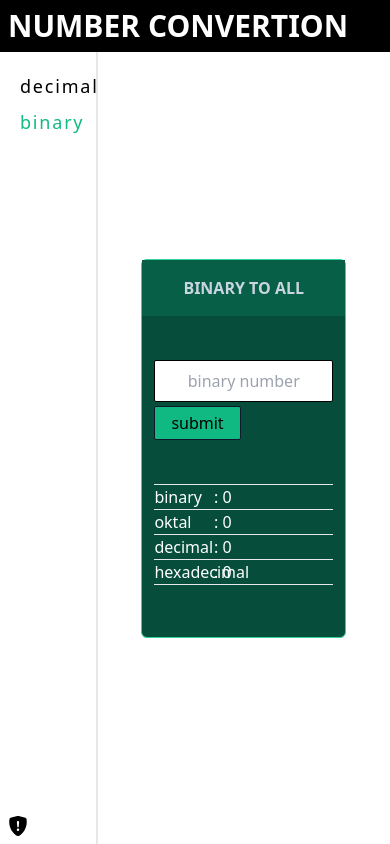
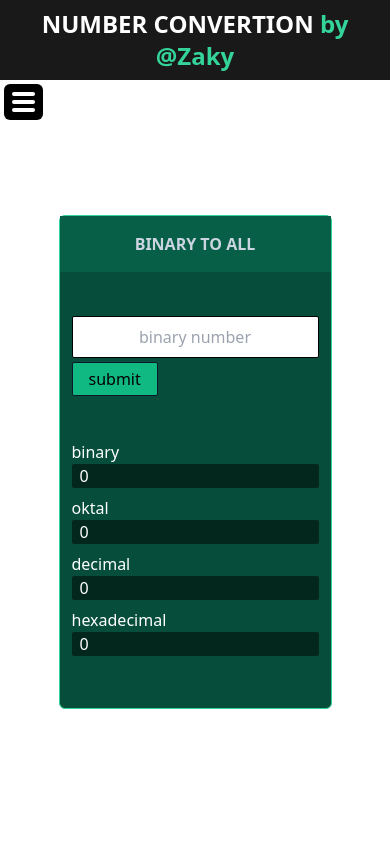
Before and after one commit to CodeWithZaky/number-converter, a Next.js app: page /binary in a window 390 px wide. Built offline with nearby package versions, Linux system fonts and the light colour scheme.

Commit message:
add mobile nav link

```diff
--- a/src/app/binary/page.js
+++ b/src/app/binary/page.js
@@ -74,7 +74,7 @@ const Biner = () => {
   };
 
   return (
-    <section className="h-full w-[70%] mx-auto rounded-md border border-emerald-400 bg-emerald-900 flex flex-col justify-center items-center">
+    <section className="h-auto w-[70%] mx-auto rounded-md border border-emerald-400 bg-emerald-900 flex flex-col justify-center items-center transition-all">
       <h1 className="bg-emerald-800 text-slate-300 w-full py-4 mb-5 text-center font-semibold">
         BINARY TO ALL
       </h1>
@@ -94,22 +94,22 @@ const Biner = () => {
             submit
           </button>
         </form>
-        <div className="text-white my-10">
-          <div className="flex w-full border-y">
-            <p className="w-1/3">binary</p>
-            <p className="w-2/3">{`: ${binary}`}</p>
+        <div className="text-white my-10 space-y-2">
+          <div className="flex flex-col w-full">
+            <p className="">binary</p>
+            <p className="w-full bg-black/50 px-2 rounded-sm">{`${binary}`}</p>
           </div>
-          <div className="flex w-full border-b">
-            <p className="w-1/3">oktal</p>
-            <p className="w-2/3">{`: ${oktal}`}</p>
+          <div className="flex flex-col w-full">
+            <p className="">oktal</p>
+            <p className="w-full bg-black/50 px-2 rounded-sm">{`${oktal}`}</p>
           </div>
-          <div className="flex w-full border-b">
-            <p className="w-1/3">decimal</p>
-            <p className="w-2/3">{`: ${decimal}`}</p>
+          <div className="flex flex-col w-full">
+            <p className="">decimal</p>
+            <p className="w-full bg-black/50 px-2 rounded-sm">{`${decimal}`}</p>
           </div>
-          <div className="flex w-full border-b">
-            <p className="w-1/3">hexadecimal</p>
-            <p className="w-2/3">{`: ${hexadecimal}`}</p>
+          <div className="flex flex-col w-full">
+            <p className="">hexadecimal</p>
+            <p className="w-full bg-black/50 px-2 rounded-sm">{`${hexadecimal}`}</p>
           </div>
         </div>
       </div>
--- a/src/app/decimal/page.js
+++ b/src/app/decimal/page.js
@@ -51,7 +51,7 @@ const Decimal = () => {
   };
 
   return (
-    <section className="h-full w-[70%] mx-auto rounded-md border border-emerald-400 bg-emerald-900 flex flex-col justify-center items-center">
+    <section className="h-auto w-[70%] mx-auto rounded-md border border-emerald-400 bg-emerald-900 flex flex-col justify-center items-center transition-all">
       <h1 className="bg-emerald-800 text-slate-300 w-full py-4 mb-5 text-center font-semibold">
         DECIMAL TO ALL
       </h1>
@@ -71,23 +71,23 @@ const Decimal = () => {
             submit
           </button>
         </form>
-        <div className="text-white my-10">
-          <div className="flex w-full border-y">
-            <p className="w-1/3">binary</p>
-            <p className="w-2/3">{`: ${binary}`}</p>
+        <div className="text-white my-10 space-y-2">
+          <div className="flex flex-col w-full">
+            <p className="">decimal</p>
+            <p className="w-full bg-black/50 px-2 rounded-sm">{`${decimal}`}</p>
           </div>
-          <div className="flex w-full border-b">
-            <p className="w-1/3">decimal</p>
-            <p className="w-2/3">{`: ${decimal}`}</p>
+          <div className="flex flex-col w-full">
+            <p className="">binary</p>
+            <p className="w-full bg-black/50 px-2 rounded-sm">{`${binary}`}</p>
+          </div>
+          <div className="flex flex-col w-full">
+            <p className="">oktal</p>
+            <p className="w-full bg-black/50 px-2 rounded-sm">{`${oktal}`}</p>
           </div>
 
-          <div className="flex w-full border-b">
-            <p className="w-1/3">oktal</p>
-            <p className="w-2/3">{`: ${oktal}`}</p>
-          </div>
-          <div className="flex w-full border-b">
-            <p className="w-1/3">hexadecimal</p>
-            <p className="w-2/3">{`: ${hexadecimal}`}</p>
+          <div className="flex flex-col w-full">
+            <p className="">hexadecimal</p>
+            <p className="w-full bg-black/50 px-2 rounded-sm">{`${hexadecimal}`}</p>
           </div>
         </div>
       </div>
--- a/src/app/layout.tsx
+++ b/src/app/layout.tsx
@@ -1,5 +1,6 @@
 import "./globals.css";
 import Sidebar from "../components/Sidebar";
+import Navbar from "../components/Navbar";
 
 export const metadata = {
   title: "Create Next App",
@@ -15,14 +16,18 @@ export default function RootLayout({
     <html lang="en" className="h-full">
       <body className="h-full">
         <div className="container-none h-full w-full flex flex-col justify-between items-center">
-          <div className="w-full flex justify-between items-center bg-black text-white p-2">
-            <h1 className="text-3xl text-center font-semibold">
+          <div className="w-full flex justify-between items-center bg-black/90 text-white p-2">
+            <h1 className="text-2xl md:text-3xl text-center font-semibold">
               NUMBER CONVERTION
+              <span className="text-emerald-400">{` by @Zaky`}</span>
             </h1>
           </div>
           <div className="h-full w-full mx-auto flex justify-between items-center">
             <Sidebar classname={"w-1/4"} />
-            <div className="w-3/4">{children}</div>
+            <div className="w-full md:w-3/4 h-full relative flex justify-center items-center">
+              <Navbar />
+              {children}
+            </div>
           </div>
         </div>
       </body>
--- /dev/null
+++ b/src/components/Hamburger.tsx
@@ -0,0 +1,15 @@
+interface Props {
+  handleToggle: () => void;
+}
+
+const Hamburger = ({ handleToggle }: Props) => {
+  return (
+    <div onClick={handleToggle} className="flex flex-col gap-1">
+      <div className="rounded-lg w-[23px] h-[4px] bg-white" />
+      <div className="rounded-lg w-[23px] h-[4px] bg-white" />
+      <div className="rounded-lg w-[23px] h-[4px] bg-white" />
+    </div>
+  );
+};
+
+export default Hamburger;
--- /dev/null
+++ b/src/components/Navbar.tsx
@@ -0,0 +1,60 @@
+"use client";
+import Link from "next/link";
+import Hamburger from "./Hamburger";
+import { IoMdClose } from "react-icons/io";
+import { useState } from "react";
+import clsx from "clsx";
+import { usePathname } from "next/navigation";
+
+const Navbar = () => {
+  const pathname = usePathname();
+
+  const [toggle, setToggle] = useState(false);
+  const handleToggle = () => {
+    setToggle(!toggle);
+  };
+
+  const links = ["decimal", "binary"];
+
+  return (
+    <>
+      <div
+        className={clsx(
+          toggle ? "hidden" : "flex",
+          "md:hidden absolute top-1 left-1 items-start bg-black p-2 gap-3 rounded-md cursor-pointer"
+        )}
+      >
+        <Hamburger handleToggle={handleToggle} />
+      </div>
+      <div
+        className={clsx(
+          toggle ? "flex" : "hidden",
+          "md:hidden absolute top-1 left-1 flex-col items-start bg-black p-2 gap-3 rounded-md"
+        )}
+      >
+        <IoMdClose
+          className="bg-white rounded-sm text-xl cursor-pointer"
+          onClick={handleToggle}
+        />
+        <div className="flex flex-col text-white gap-2 my-2">
+          {links.map((link, index) => {
+            return (
+              <Link
+                key={index}
+                href={`/${link}`}
+                className={clsx(
+                  pathname == "/" + link ? "text-emerald-400" : "text-white",
+                  "bg-white/10 px-4 rounded-sm hover:bg-white/20"
+                )}
+              >
+                {link}
+              </Link>
+            );
+          })}
+        </div>
+      </div>
+    </>
+  );
+};
+
+export default Navbar;
--- a/src/components/Sidebar.js
+++ b/src/components/Sidebar.tsx
@@ -14,10 +14,11 @@ const Sidebar = ({ classname }) => {
     <main
       className={clsx(
         classname,
-        "relative border-r-2 h-full flex flex-col items-start justify-start p-5 gap-7 text-lime-800 text-center"
+        "hidden md:flex",
+        "relative border-r-2 h-full flex flex-col items-start justify-start p-1 md:p-5 gap-7 text-lime-800 text-center"
       )}
     >
-      <div className="flex flex-col text-center gap-2 text-lg tracking-widest">
+      <div className="flex flex-col text-center gap-2 text-lg tracking-widest w-full">
         {MenuItems.map((e, i) => {
           return (
             <Link
@@ -25,8 +26,8 @@ const Sidebar = ({ classname }) => {
               href={e.route}
               className={
                 pathname == e.route
-                  ? "text-emerald-500 transition-all text-start"
-                  : "text-black transition-all text-start"
+                  ? "text-emerald-400 transition-all text-start bg-black/90 w-full rounded-r-xl px-2"
+                  : "text-black transition-all text-start bg-black/40 w-full rounded-r-xl px-2"
               }
             >
               {e.title}
--- a/tailwind.config.js
+++ b/tailwind.config.js
@@ -12,4 +12,4 @@ module.exports = {
     extend: {},
   },
   plugins: [],
-}
+};
--- a/tsconfig.json
+++ b/tsconfig.json
@@ -28,7 +28,7 @@
     ".next/types/**/*.ts",
     "**/*.ts",
     "**/*.tsx"
-, "src/app/binary/page.js"  ],
+, "src/app/binary/page.js", "src/components/Navbar.tsx"  ],
   "exclude": [
     "node_modules"
   ]
```
